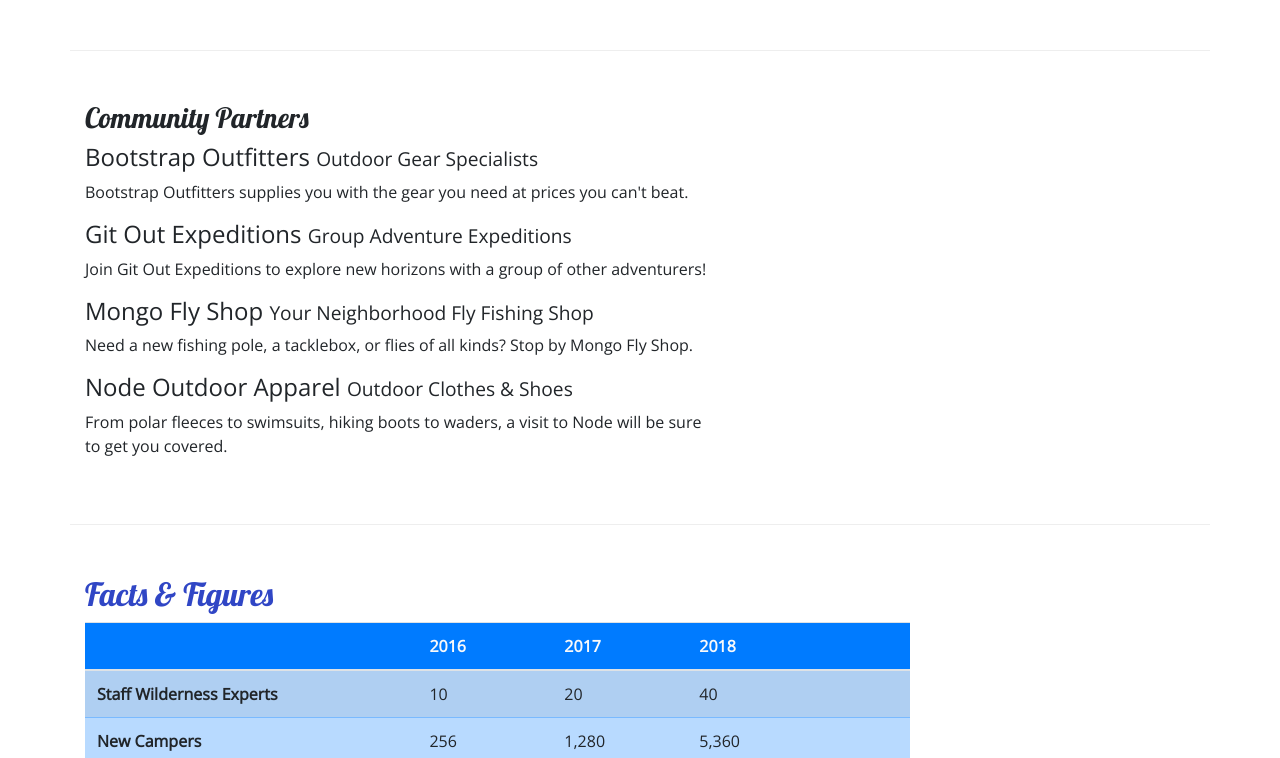
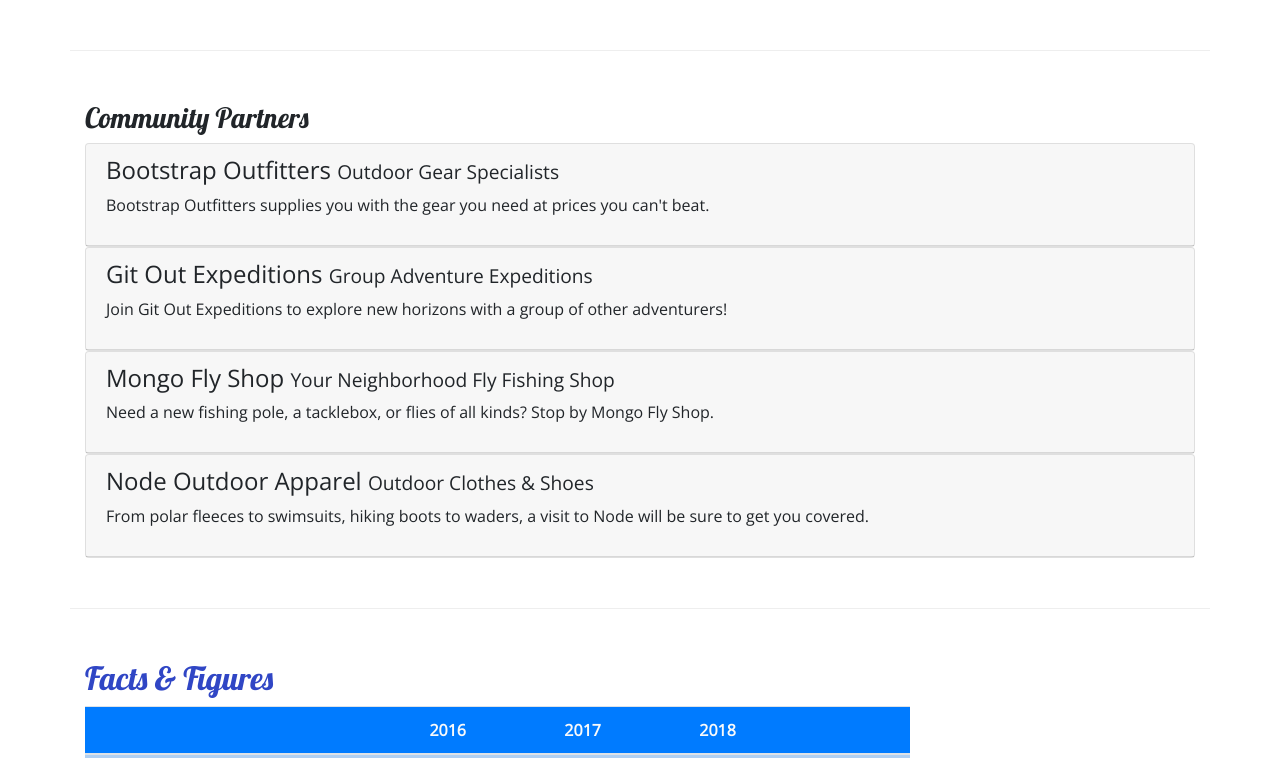
Before and after one commit to thomas065/Nucampsite, a website: page aboutus.html in a window 1280 px wide. Shown: the part 776-1534 px from the top of the page. Drawn offline with nearby package versions, Linux system fonts and the light colour scheme.

Commit message:
updated code
removed the Tabular menu and added an Accordion menu style.

```diff
--- a/aboutus.html
+++ b/aboutus.html
@@ -110,21 +110,112 @@
                 </div>
             </div>
         </div>
+
+        <!-- Tabular Menu -->
+
+        <!-- <div class="row row-content">
+            <div class="col">
+                <h3>Community Partners</h3>
+                <ul class="nav nav-tabs">
+                    <li class="nav-item"><a class="nav-link active" href="#bootstrap" role="tab"
+                            data-toggle="tab">Bootstrap Outfitters</a></li>
+                    <li class="nav-item"><a class="nav-link" href="#git" role="tab" data-toggle="tab">Git Out
+                            Expeditions</a></li>
+                    <li class="nav-item"><a class="nav-link" href="#mongo" role="tab" data-toggle="tab">Mongo Fly
+                            Shop</a></li>
+                    <li class="nav-item"><a class="nav-link" href="#node" role="tab" data-toggle="tab">Node Outdoor
+                            Apparel</a></li>
+                </ul>
+                <div class="tab-content">
+                    <div role="tabpanel" class="tab-pane fade show active" id="bootstrap">
+                        <h4>Bootstrap Outfitters <small>Outdoor Gear Specialists</small></h4>
+                        <p class="d-none d-sm-block">Bootstrap Outfitters supplies you with the gear you need at prices
+                            you
+                            can't beat.</p>
+                    </div>
+                    <div role="tabpanel" class="tab-pane fade show" id="git">
+                        <h4>Git Out Expeditions <small>Group Adventure Expeditions</small></h4>
+                        <p class="d-none d-sm-block">Join Git Out Expeditions to explore new horizons with a group of
+                            other
+                            adventurers!</p>
+                    </div>
+                    <div role="tabpanel" class="tab-pane fade show" id="mongo">
+                        <h4>Mongo Fly Shop <small>Your Neighborhood Fly Fishing Shop</small></h4>
+                        <p class="d-none d-sm-block">Need a new fishing pole, a tacklebox, or flies of all kinds? Stop
+                            by
+                            Mongo
+                            Fly Shop.</p>
+                    </div>
+                    <div role="tabpanel" class="tab-pane fade show" id="node">
+                        <h4>Node Outdoor Apparel <small>Outdoor Clothes & Shoes</small></h4>
+                        <p class="d-none d-sm-block">From polar fleeces to swimsuits, hiking boots to waders, a visit to
+                            Node
+                            will be sure to get you covered.</p>
+                    </div>
+                </div>
+            </div>
+        </div> -->
+
+        <!-- Accordian Menu -->
+
         <div class="row row-content">
-            <div class="col-7">
+            <div class="col">
                 <h3>Community Partners</h3>
-                <h4>Bootstrap Outfitters <small>Outdoor Gear Specialists</small></h4>
-                <p class="d-none d-sm-block">Bootstrap Outfitters supplies you with the gear you need at prices you
-                    can't beat.</p>
-                <h4>Git Out Expeditions <small>Group Adventure Expeditions</small></h4>
-                <p class="d-none d-sm-block">Join Git Out Expeditions to explore new horizons with a group of other
-                    adventurers!</p>
-                <h4>Mongo Fly Shop <small>Your Neighborhood Fly Fishing Shop</small></h4>
-                <p class="d-none d-sm-block">Need a new fishing pole, a tacklebox, or flies of all kinds? Stop by Mongo
-                    Fly Shop.</p>
-                <h4>Node Outdoor Apparel <small>Outdoor Clothes & Shoes</small></h4>
-                <p class="d-none d-sm-block">From polar fleeces to swimsuits, hiking boots to waders, a visit to Node
-                    will be sure to get you covered.</p>
+                <div id="accordian">
+                    <div class="card">
+                        <div role="tab" class="card-header">
+                            <h4>
+                                <a data-toggle="collapse" data-target="#bootstrap">
+                                    Bootstrap Outfitters <small>Outdoor Gear Specialists</small>
+                                </a>
+                            </h4>
+                            <p class="d-none d-sm-block">Bootstrap Outfitters supplies you with the gear you need at
+                                prices
+                                you
+                                can't beat.</p>
+                        </div>
+                    </div>
+                    <div class="card">
+                        <div role="tab" class="card-header">
+                            <h4>
+                                <a data-toggle="collapse" data-target="#git">
+                                    Git Out Expeditions <small>Group Adventure Expeditions</small>
+                                </a>
+                            </h4>
+                            <p class="d-none d-sm-block">Join Git Out Expeditions to explore new horizons with a group
+                                of
+                                other
+                                adventurers!</p>
+                        </div>
+                    </div>
+                    <div class="card">
+                        <div role="tab" class="card-header">
+                            <h4>
+                                <a data-toggle="collapse" data-target="#mongo">
+                                    Mongo Fly Shop <small>Your Neighborhood Fly Fishing Shop</small>
+                                </a>
+                            </h4>
+                            <p class="d-none d-sm-block">Need a new fishing pole, a tacklebox, or flies of all kinds?
+                                Stop
+                                by
+                                Mongo
+                                Fly Shop.</p>
+                        </div>
+                    </div>
+                    <div class="card">
+                        <div role="tab" class="card-header">
+                            <h4>
+                                <a data-toggle="collapse" data-target="#node">
+                                    Node Outdoor Apparel <small>Outdoor Clothes & Shoes</small>
+                                </a>
+                            </h4>
+                            <p class="d-none d-sm-block">From polar fleeces to swimsuits, hiking boots to waders, a
+                                visit to
+                                Node
+                                will be sure to get you covered.</p>
+                        </div>
+                    </div>
+                </div>
             </div>
         </div>
 
--- a/css/styles.css
+++ b/css/styles.css
@@ -38,3 +38,9 @@
     background-color: #901cad;
 
 }
+
+.tab-content {
+    border: 1px solid #DDD;
+    border-top: none;
+    padding: 10px;
+}
```
